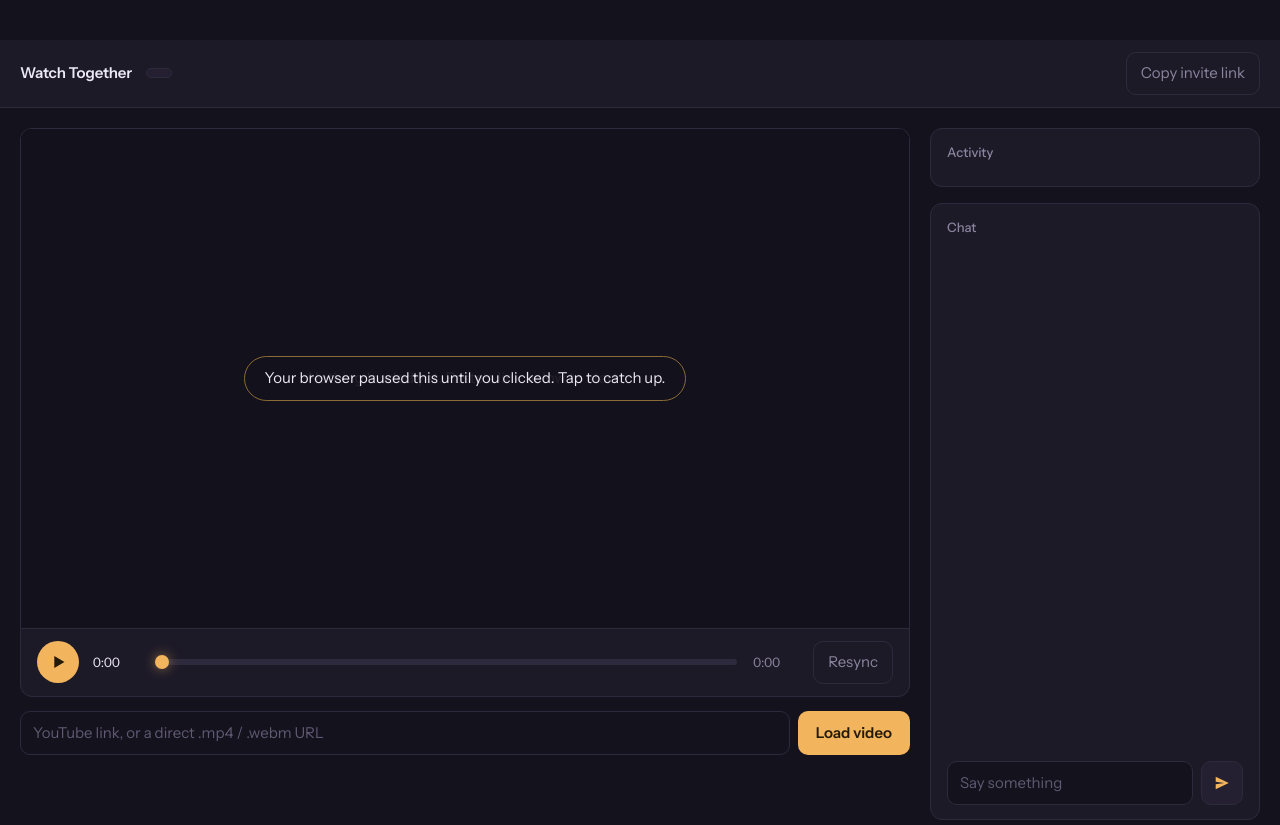
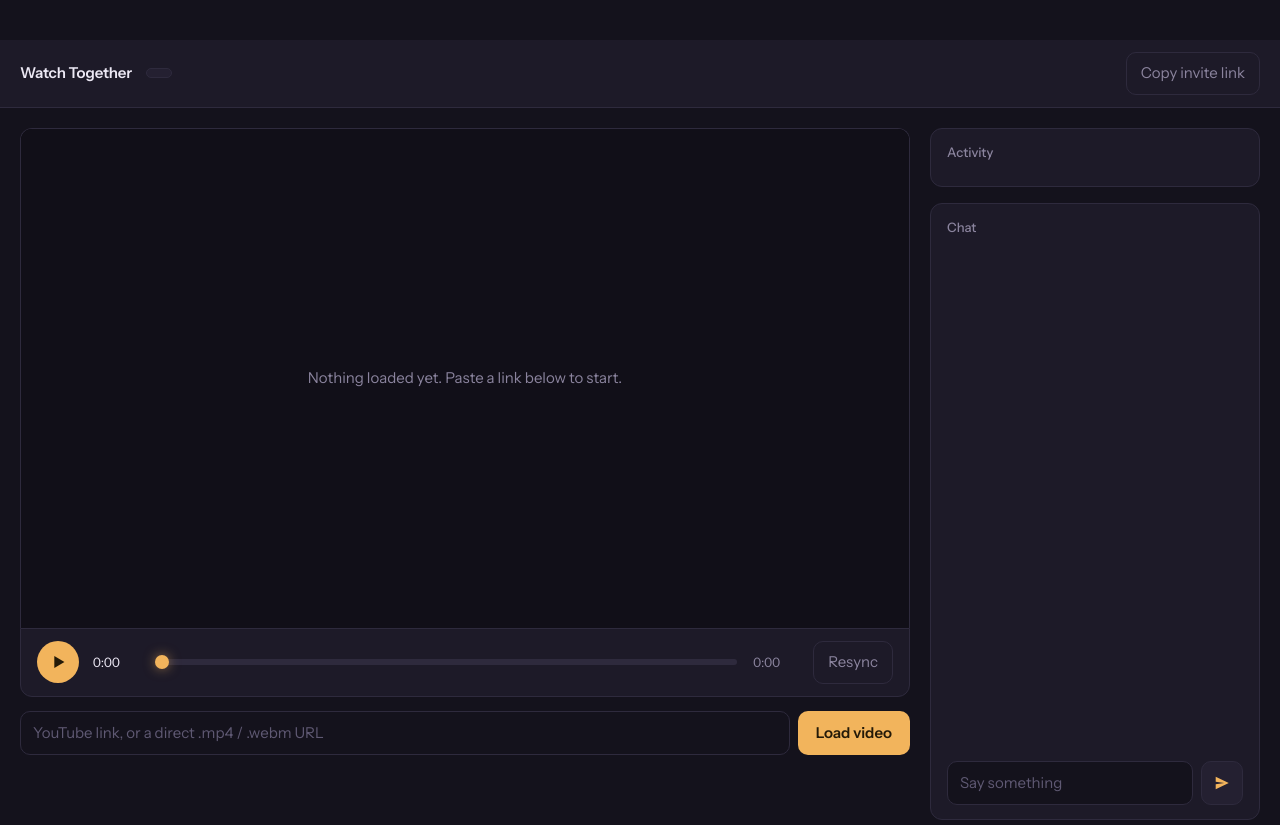
Before and after one commit to SamiB12/NightOwlzz, a website: page public/index.html in a window 1280 px wide. Shown: the part 760-1585 px from the top of the page. Drawn offline with nearby package versions, Linux system fonts and the light colour scheme; a script that the page names is missing.

Commit message:
Update index.html
Removing gestures.

```diff
--- a/public/index.html
+++ b/public/index.html
@@ -50,9 +50,7 @@
           <p>Nothing loaded yet. Paste a link below to start.</p>
         </div>
 
-        <button id="gesture" class="overlay gesture" type="button" hidden>
-          <span>Your browser paused this until you clicked. Tap to catch up.</span>
-        </button>
+
       </div>
 
       <div class="controls">
```
